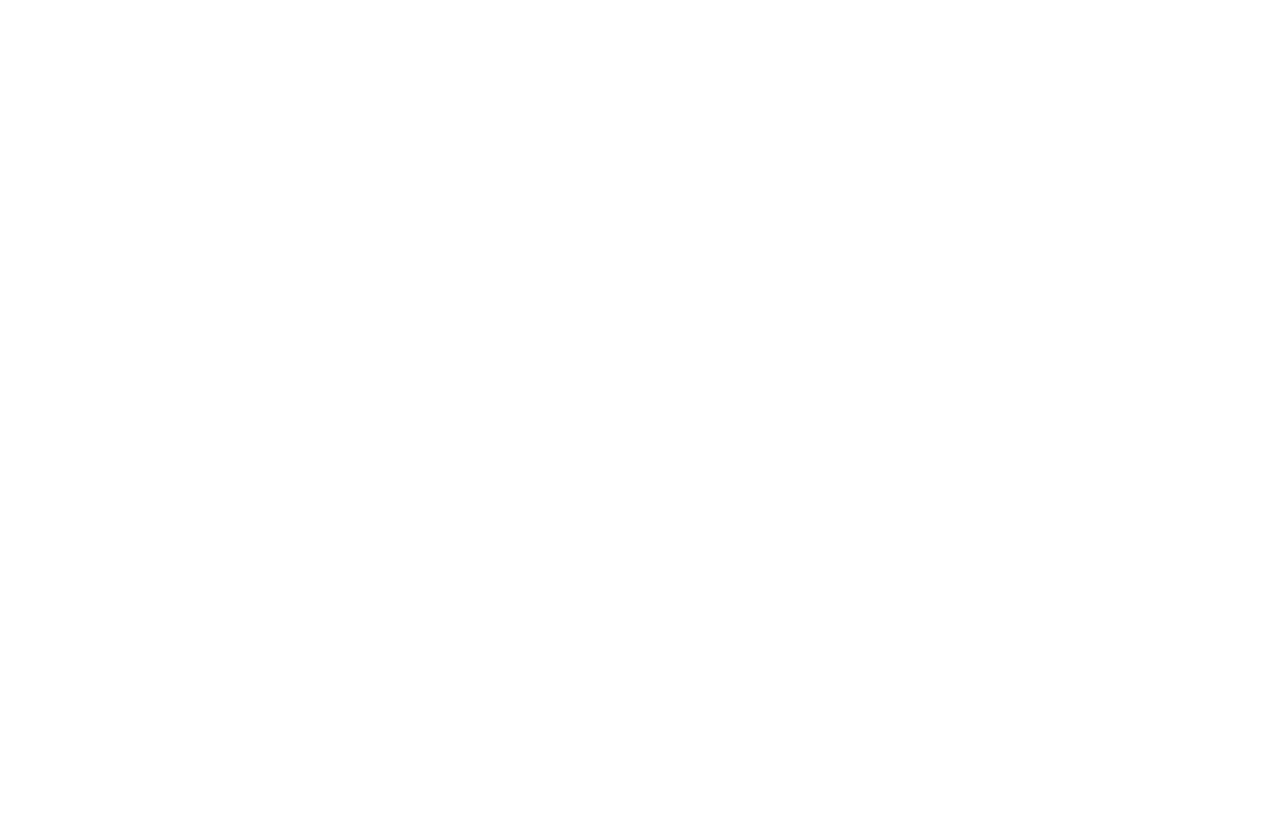
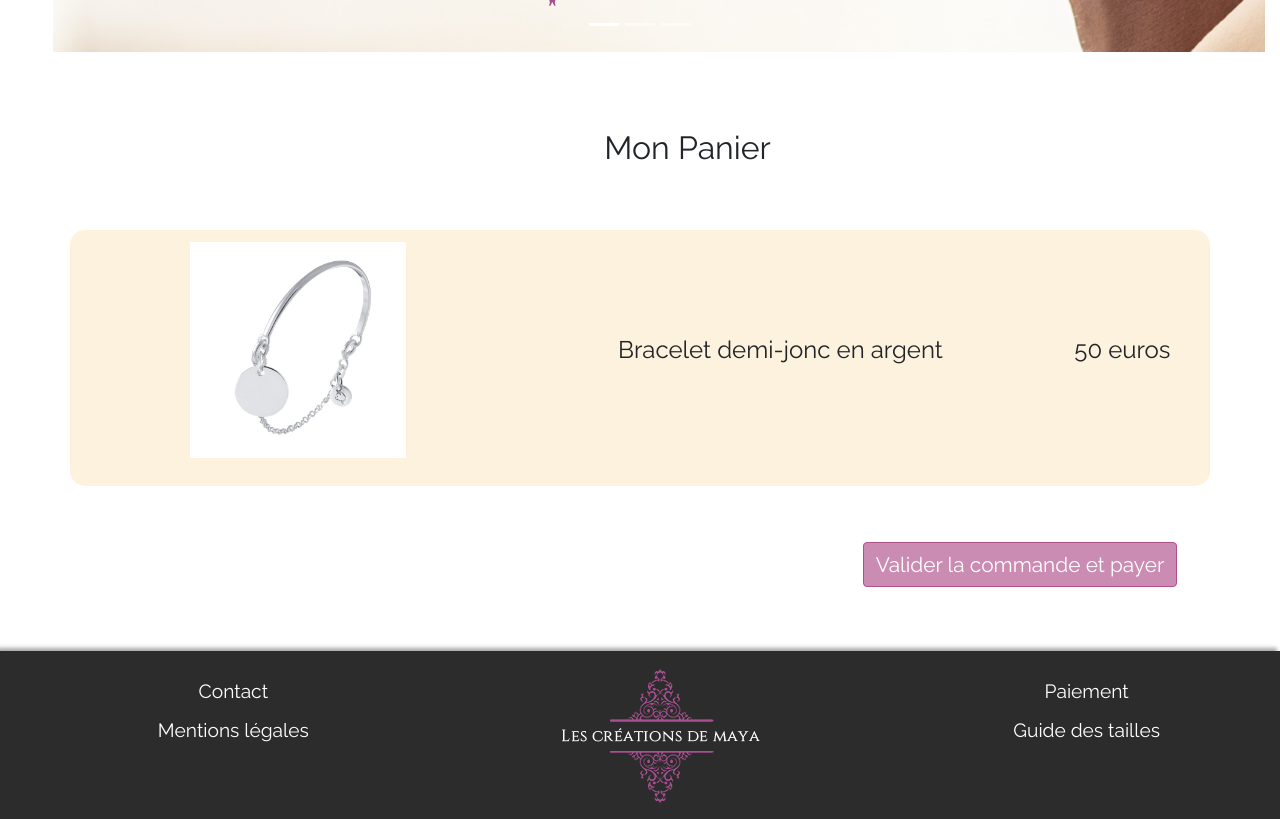
Before and after one commit to alissone-neyret/creation-maya, a React (Create React App) app in the folder front/: page /panier in a window 1280 px wide. Shown: the part 680-1499 px from the top of the page. Before the commit the page ends 800 px from the top, so only its background shows below. Built offline with nearby package versions, Linux system fonts and the light colour scheme.

Commit message:
creation panier

```diff
--- a/front/src/App.js
+++ b/front/src/App.js
@@ -5,6 +5,7 @@
 import PageBijoux from './components/pages/PageBijoux';
 import PageAdmin from './components/pages/PageAdmin';
 import Profil from './components/pages/Profil';
+import Panier from './components/pages/Panier';
 
 const App = () => (
   <div className="App">
@@ -12,6 +13,7 @@
     <Route onUpdate={window.scrollTo(0,0)} path="/PageBijoux" component={PageBijoux} />
     <Route onUpdate={window.scrollTo(0,0)} path="/maya-admin" component={PageAdmin} />
     <Route onUpdate={window.scrollTo(0,0)} path="/profil" component={Profil}/>
+    <Route onUpdate={window.scrollTo(0,0)} path="/panier" component={Panier}/>
   </div>
 );
 
--- a/front/src/components/CreationCompte.jsx
+++ b/front/src/components/CreationCompte.jsx
@@ -102,7 +102,6 @@
           <Row className="ligne-bouton-creation-compte">
             <Col lg="3">
               <Button className="bouton-creation-compte"><Link className="lien-bouton" to="/panier">Créer le compte</Link></Button>
-              <Button className="bouton"><Link className="lien-bouton" to="/signin">Sign In</Link></Button>
             </Col>
           </Row>
         </Container >
--- a/front/src/components/NavbarMain.jsx
+++ b/front/src/components/NavbarMain.jsx
@@ -32,7 +32,7 @@
                 <Link className="lien-navbar" to="PageBijoux">Bijoux</Link>
               </NavItem>
               <NavItem>
-                <Link className="lien-navbar" to="">Panier</Link>
+                <Link className="lien-navbar" to="/panier">Panier</Link>
               </NavItem>
               <NavItem>
                 <Link className="lien-navbar" to="/profil">Mon compte</Link>
--- /dev/null
+++ b/front/src/components/TableauPanier.css
@@ -0,0 +1,46 @@
+.TableauPanier {
+  font-family: 'Raleway', sans-serif;
+  margin-bottom: 5%;
+}
+
+.ligne-titre-panier {
+  margin-bottom: 5%;
+  justify-content: center;
+}
+
+.ligne-tableau-panier {
+  background-color: rgb(253, 242, 221);
+  border-radius: 15px;
+}
+
+.image-panier {
+  width: 50%;
+}
+
+.td-image {
+  width: 40%
+}
+
+.td-panier {
+  vertical-align: middle!important;
+  font-size: 1.5em;
+}
+
+.ligne-bouton-valider {
+  justify-content: flex-end;
+  margin-top: 5%;
+}
+
+.bouton-valider-commande {
+  font-size: 1.3em!important;
+  background-color: rgba(175, 79, 140, 0.651)!important;
+  color: white!important;
+  border: 1px solid #AF4F8C!important;
+}
+
+.bouton-valider-commande:hover {
+  font-size: 1.3em!important;
+  background-color: rgba(175, 79, 140)!important;
+  color: white!important;
+  border: 1px solid #AF4F8C!important;
+}
--- /dev/null
+++ b/front/src/components/TableauPanier.jsx
@@ -0,0 +1,57 @@
+import React, { Component } from 'react';
+import { Table, Container, Row, Col, Button } from 'reactstrap';
+import './TableauPanier.css';
+
+const panier = [
+  {
+    id: 1,
+    nom: "Bracelet demi-jonc en argent",
+    prix: "50 euros",
+    image: "medias/femme-demi-jonc-argent.jpg"
+  }
+]
+
+class TableauPanier extends Component {
+  constructor(props) {
+    super(props);
+    this.state = {
+      panier,
+    }
+  }
+
+  render() {
+    return (
+      <div className="TableauPanier">
+        <Container>
+          <Row className="ligne-titre-panier">
+            <Col lg={{ size: 3, offset: 1 }}>
+              <h2>Mon Panier</h2>
+            </Col>
+          </Row>
+          <Row className="ligne-tableau-panier">
+            <Table borderless>
+              {this.state.panier.map((element) => (
+
+                <tr>
+                  <td className="td-image"><img className="image-panier" src={element.image} alt="bijoux article" /></td>
+                  <td className="td-panier">{element.nom}</td>
+                  <td className="td-panier">{element.prix}</td>
+                </tr>
+              ))}
+            </Table>
+          </Row>
+          <Row className="ligne-bouton-valider">
+            <Col lg="4">
+              <Button className="bouton-valider-commande">Valider la commande et payer</Button>
+            </Col>
+          </Row>
+        </Container>
+
+
+
+      </div>
+    );
+  }
+}
+
+export default TableauPanier;
--- a/front/src/components/pages/Panier.jsx
+++ b/front/src/components/pages/Panier.jsx
@@ -0,0 +1,25 @@
+import React from 'react';
+import NavbarMain from '../NavbarMain';
+import Footer from '../Footer';
+import Banniere from '../Banniere';
+import TableauPanier from '../TableauPanier';
+
+const Panier = () => (
+  <div className="PageAccueil">
+    <header>
+      <NavbarMain />
+      <Banniere/>
+    </header>
+
+    <section>
+      <TableauPanier />
+    </section>
+
+    <footer>
+      <Footer/>
+    </footer>
+
+  </div>
+)
+
+export default Panier;
```
